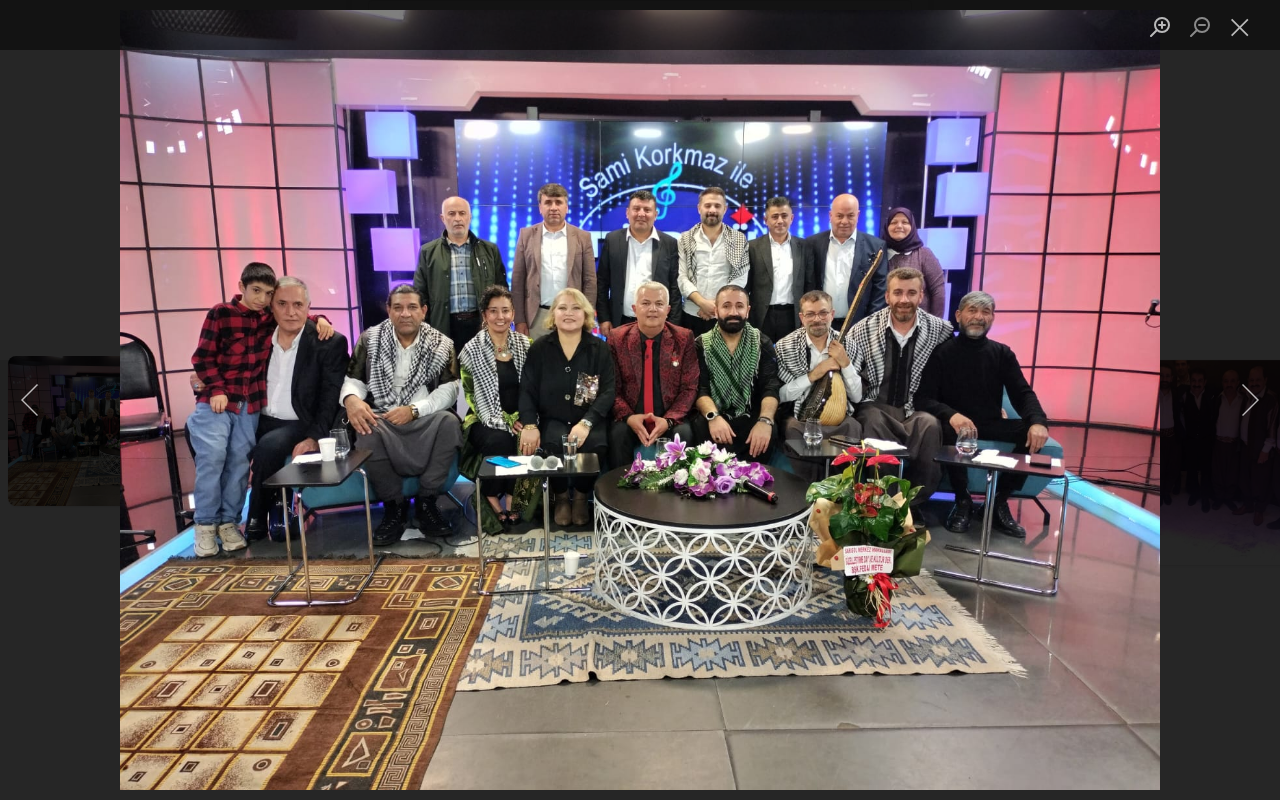
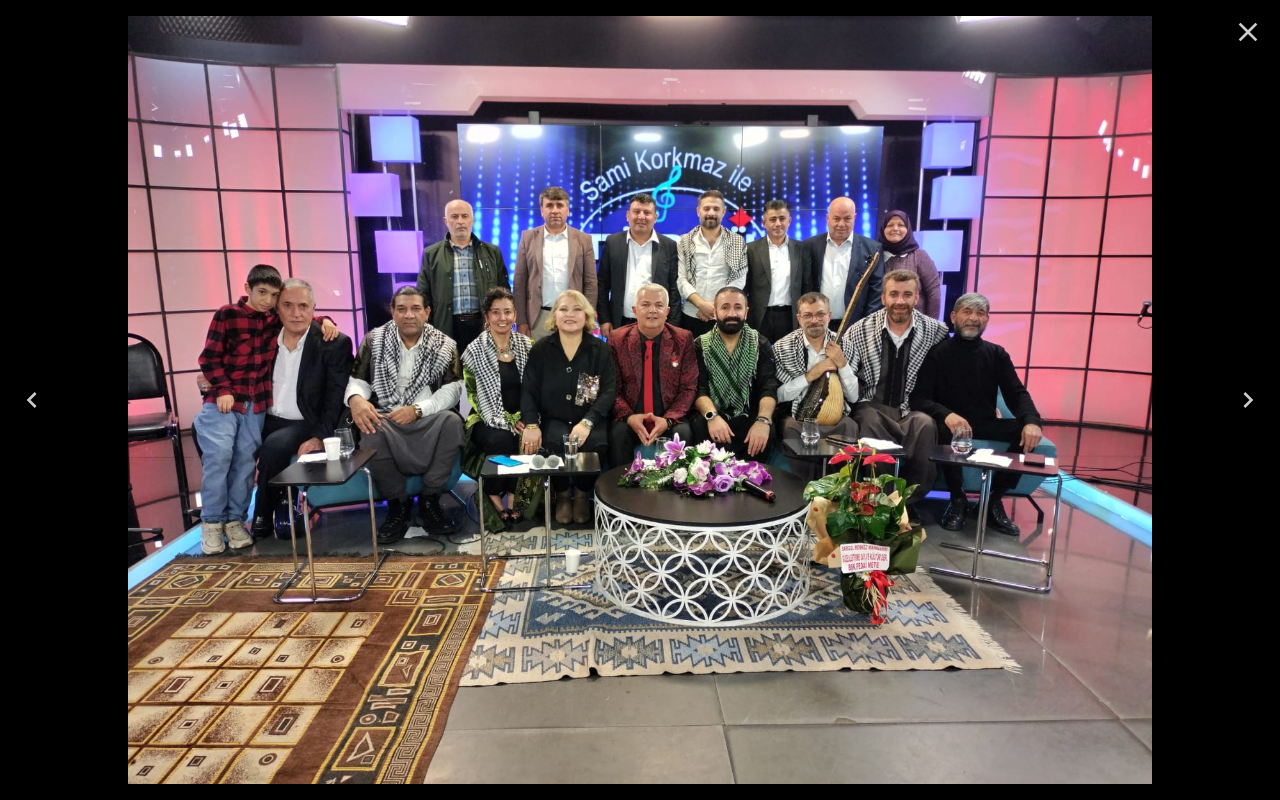
Before and after one commit to takascemberi/hayatiisler, a Next.js app: page / in a window 1280 px wide. Both pictures are taken after a click on the picture 108 px from the left and 1253 px from the top of the page. Shown: the part 822-1622 px from the top of the page. Built offline with nearby package versions, Linux system fonts and the light colour scheme.

Commit message:
Update Gallery.tsx

```diff
--- a/src/components/Gallery.tsx
+++ b/src/components/Gallery.tsx
@@ -1,14 +1,13 @@
 'use client';
 
+import { useState } from 'react';
 import Image from 'next/image';
-import { useState } from 'react';
-import 'react-image-lightbox/style.css';
-import Lightbox from 'react-image-lightbox';
+import Lightbox from 'yet-another-react-lightbox';
+import 'yet-another-react-lightbox/styles.css';
 
 export default function Gallery() {
   const images = Array.from({ length: 12 }, (_, i) => `/images/${i + 1}.jpg`);
-  const [isOpen, setIsOpen] = useState(false);
-  const [photoIndex, setPhotoIndex] = useState(0);
+  const [index, setIndex] = useState(-1); // -1: kapalı
 
   return (
     <div className="space-y-4">
@@ -22,29 +21,18 @@ export default function Gallery() {
               width={200}
               height={120}
               className="rounded-lg cursor-pointer shadow"
-              onClick={() => {
-                setPhotoIndex(i);
-                setIsOpen(true);
-              }}
+              onClick={() => setIndex(i)}
             />
           </div>
         ))}
       </div>
 
-      {isOpen && (
-        <Lightbox
-          mainSrc={images[photoIndex]}
-          nextSrc={images[(photoIndex + 1) % images.length]}
-          prevSrc={images[(photoIndex + images.length - 1) % images.length]}
-          onCloseRequest={() => setIsOpen(false)}
-          onMovePrevRequest={() =>
-            setPhotoIndex((photoIndex + images.length - 1) % images.length)
-          }
-          onMoveNextRequest={() =>
-            setPhotoIndex((photoIndex + 1) % images.length)
-          }
-        />
-      )}
+      <Lightbox
+        open={index >= 0}
+        index={index}
+        close={() => setIndex(-1)}
+        slides={images.map((src) => ({ src }))}
+      />
     </div>
   );
 }
```
